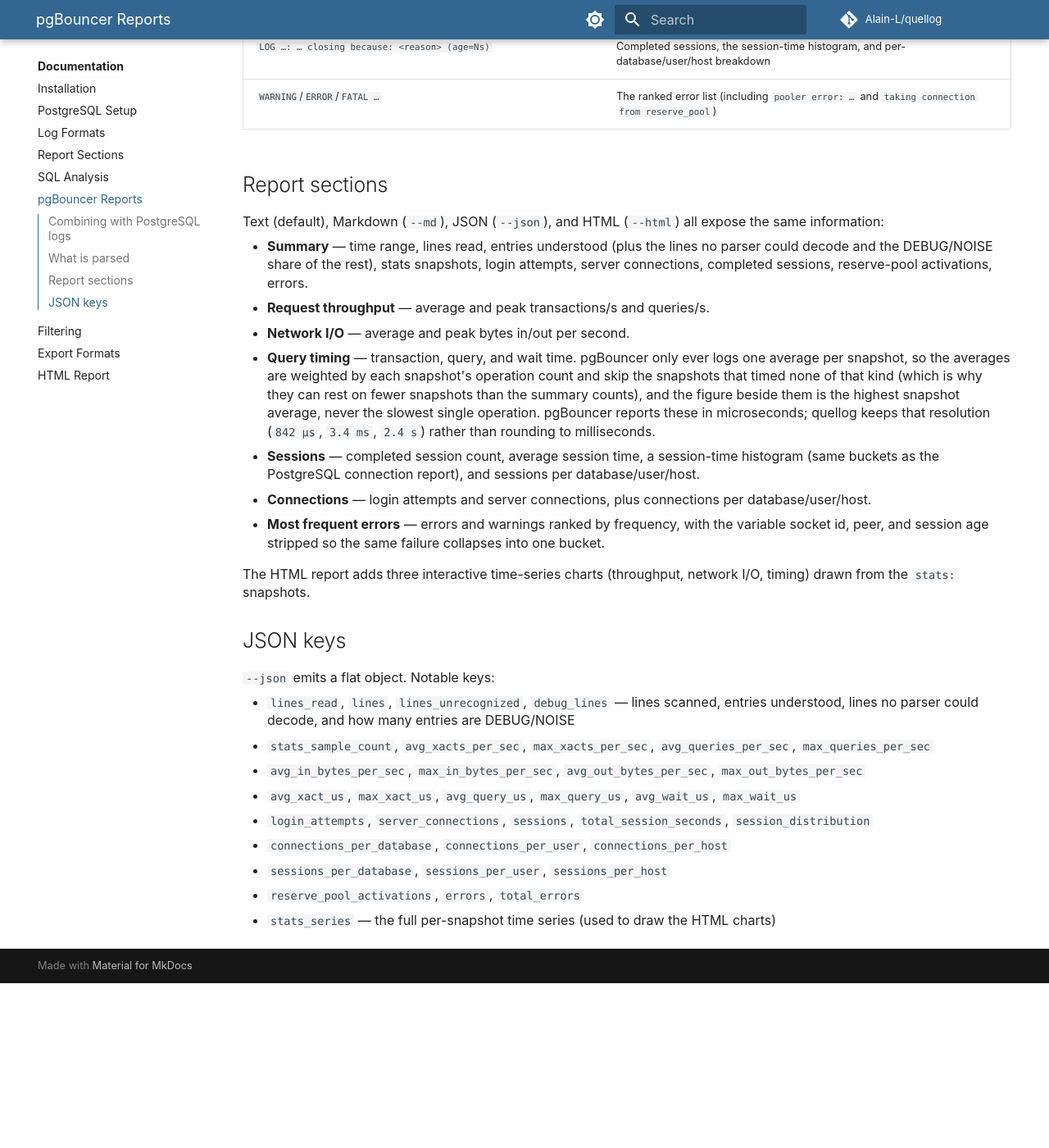
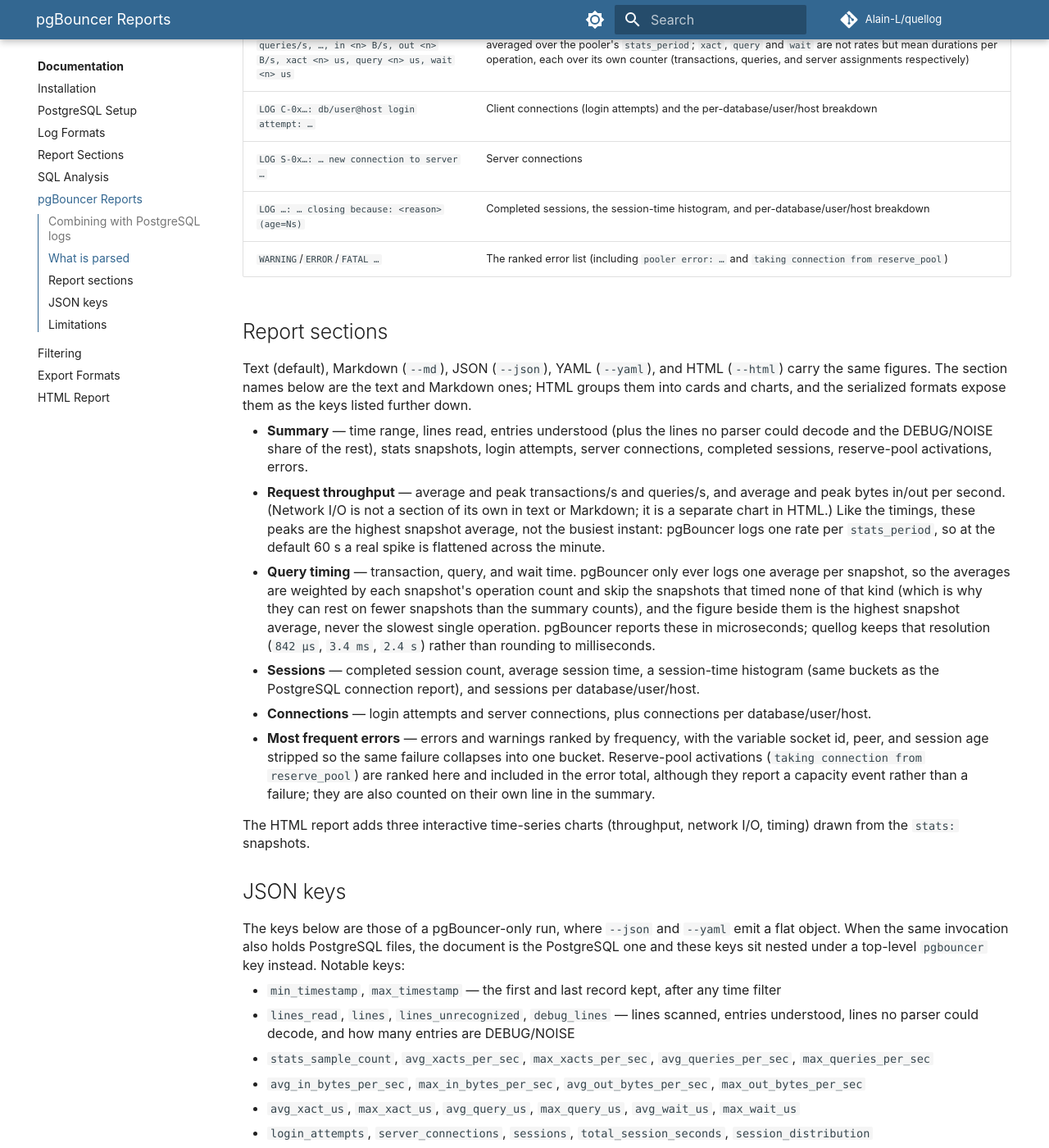
Before and after one commit to Alain-L/quellog, an MkDocs documentation site: the page built from docs/pgbouncer.md, in a window 1280 px wide and 1400 px high, scrolled down 1038 px. Shown: the whole window at 82% size. Built offline with MkDocs 1.6.1 and Material for MkDocs 9.7.7, drawn with Linux system fonts in a browser that asks for light colours; comment, search, counter and statistics services are not loaded; before the commit the page ends 2237 px from its top, so only the background shows below that; some of the changed text lies outside the part shown.

Commit message:
docs(pgbouncer): realign the pooler pages with what the tool now does
The pooler documentation was written against an earlier state of the
feature and had drifted in both directions: it warned about nothing
where the tool had since gained compressed and archived inputs, a wider
format detection and line accounting, and it stayed silent on three
inputs it genuinely cannot read.

Corrected where it was wrong. The stats line was described as holding
per-second averages throughout, which is true of the rates and false of
the three timings: those are mean durations, each over its own counter.
"Network I/O" was listed as a report section, when it is two lines
inside Request throughput and a chart title in HTML. The JSON keys were
those of a pooler-only run without saying so, and omitted the two
timestamp keys. Reserve-pool activations are ranked with the errors and
counted in the error total although they report capacity rather than
failure, which no page mentioned.

Documented where it was silent: compressed and archived inputs, YAML
output, and a Limitations section for the three cases that do not work
-- syslog captures, standard input, and the browser demo, whose
WebAssembly build carries the PostgreSQL parsers only.

The changelog entry is revised rather than extended. It describes a
feature that has never shipped, so the corrections made while
hardening it belong in the entry itself, not in a Fixed list for bugs
no release ever carried.

````diff
--- a/docs/pgbouncer.md
+++ b/docs/pgbouncer.md
@@ -7,6 +7,10 @@ quellog /var/log/pgbouncer/pgbouncer.log
 quellog /var/log/pgbouncer/pgbouncer.log --html -o report.html
 quellog /var/log/pgbouncer/pgbouncer.log --json
 ```
+
+Compressed and archived inputs work as they do for PostgreSQL logs: `.gz`, `.zst`, and `.tar`/`.tgz`/`.tzst`/`.zip`/`.7z` archives are read in place and produce the same report as the plain file. A log read from standard input (`-`) is not: the format is detected from the path, so a pooler log piped in is not recognized and the run fails. Point quellog at the file instead.
+
+pgBouncer running with `syslog = 1` is not supported in this release. The syslog envelope replaces the severity word with the protocol priority, so those lines match neither the pooler format nor the PostgreSQL one and the file is rejected outright.
 
 Time filters (`--begin`, `--end`, `--last`, `--window`) apply. The attribute filters (`--dbname`, `--dbuser`, `--appname`) select PostgreSQL backends through the `log_line_prefix` and are not applied to the pooler track. The SQL-specific flags (`--sql-summary`, `--sql-detail`, …) have nothing to report on pooler telemetry and are ignored; `--split` is rejected (see below).
 
@@ -27,7 +31,7 @@ pgBouncer log lines are single-line records with a `timestamp [PID] SEVERITY` pr
 
 | Line | Contributes to |
 |------|----------------|
-| `LOG stats: <n> xacts/s, <n> queries/s, …, in <n> B/s, out <n> B/s, xact <n> us, query <n> us, wait <n> us` | Request throughput, network I/O, and transaction/query/wait timing (per-second averages over the pooler's `stats_period`) |
+| `LOG stats: <n> xacts/s, <n> queries/s, …, in <n> B/s, out <n> B/s, xact <n> us, query <n> us, wait <n> us` | Request throughput, network I/O, and transaction/query/wait timing. The `/s` and `B/s` fields are rates averaged over the pooler's `stats_period`; `xact`, `query` and `wait` are not rates but mean durations per operation, each over its own counter (transactions, queries, and server assignments respectively) |
 | `LOG C-0x…: db/user@host login attempt: …` | Client connections (login attempts) and the per-database/user/host breakdown |
 | `LOG S-0x…: … new connection to server …` | Server connections |
 | `LOG …: … closing because: <reason> (age=Ns)` | Completed sessions, the session-time histogram, and per-database/user/host breakdown |
@@ -35,22 +39,22 @@ pgBouncer log lines are single-line records with a `timestamp [PID] SEVERITY` pr
 
 ## Report sections
 
-Text (default), Markdown (`--md`), JSON (`--json`), and HTML (`--html`) all expose the same information:
+Text (default), Markdown (`--md`), JSON (`--json`), YAML (`--yaml`), and HTML (`--html`) carry the same figures. The section names below are the text and Markdown ones; HTML groups them into cards and charts, and the serialized formats expose them as the keys listed further down.
 
 - **Summary** — time range, lines read, entries understood (plus the lines no parser could decode and the DEBUG/NOISE share of the rest), stats snapshots, login attempts, server connections, completed sessions, reserve-pool activations, errors.
-- **Request throughput** — average and peak transactions/s and queries/s.
-- **Network I/O** — average and peak bytes in/out per second.
+- **Request throughput** — average and peak transactions/s and queries/s, and average and peak bytes in/out per second. (Network I/O is not a section of its own in text or Markdown; it is a separate chart in HTML.) Like the timings, these peaks are the highest snapshot average, not the busiest instant: pgBouncer logs one rate per `stats_period`, so at the default 60 s a real spike is flattened across the minute.
 - **Query timing** — transaction, query, and wait time. pgBouncer only ever logs one average per snapshot, so the averages are weighted by each snapshot's operation count and skip the snapshots that timed none of that kind (which is why they can rest on fewer snapshots than the summary counts), and the figure beside them is the highest snapshot average, never the slowest single operation. pgBouncer reports these in microseconds; quellog keeps that resolution (`842 µs`, `3.4 ms`, `2.4 s`) rather than rounding to milliseconds.
 - **Sessions** — completed session count, average session time, a session-time histogram (same buckets as the PostgreSQL connection report), and sessions per database/user/host.
 - **Connections** — login attempts and server connections, plus connections per database/user/host.
-- **Most frequent errors** — errors and warnings ranked by frequency, with the variable socket id, peer, and session age stripped so the same failure collapses into one bucket.
+- **Most frequent errors** — errors and warnings ranked by frequency, with the variable socket id, peer, and session age stripped so the same failure collapses into one bucket. Reserve-pool activations (`taking connection from reserve_pool`) are ranked here and included in the error total, although they report a capacity event rather than a failure; they are also counted on their own line in the summary.
 
 The HTML report adds three interactive time-series charts (throughput, network I/O, timing) drawn from the `stats:` snapshots.
 
 ## JSON keys
 
-`--json` emits a flat object. Notable keys:
+The keys below are those of a pgBouncer-only run, where `--json` and `--yaml` emit a flat object. When the same invocation also holds PostgreSQL files, the document is the PostgreSQL one and these keys sit nested under a top-level `pgbouncer` key instead. Notable keys:
 
+- `min_timestamp`, `max_timestamp` — the first and last record kept, after any time filter
 - `lines_read`, `lines`, `lines_unrecognized`, `debug_lines` — lines scanned, entries understood, lines no parser could decode, and how many entries are DEBUG/NOISE
 - `stats_sample_count`, `avg_xacts_per_sec`, `max_xacts_per_sec`, `avg_queries_per_sec`, `max_queries_per_sec`
 - `avg_in_bytes_per_sec`, `max_in_bytes_per_sec`, `avg_out_bytes_per_sec`, `max_out_bytes_per_sec`
@@ -59,4 +63,10 @@ The HTML report adds three interactive time-series charts (throughput, network I
 - `connections_per_database`, `connections_per_user`, `connections_per_host`
 - `sessions_per_database`, `sessions_per_user`, `sessions_per_host`
 - `reserve_pool_activations`, `errors`, `total_errors`
-- `stats_series` — the full per-snapshot time series (used to draw the HTML charts)
+- `stats_series` — the full per-snapshot time series, ordered by time (used to draw the HTML charts)
+
+## Limitations
+
+- The browser demo does not read pgBouncer logs. Its WebAssembly build carries the PostgreSQL parsers only, so a pooler log dropped on the page is not recognized; the command-line tool reads it normally.
+- `syslog = 1` captures are not detected (see above).
+- A log read from standard input is not detected as a pooler log (see above).
````
Also changed, not shown: CHANGELOG.md (+1 -1 lines).
